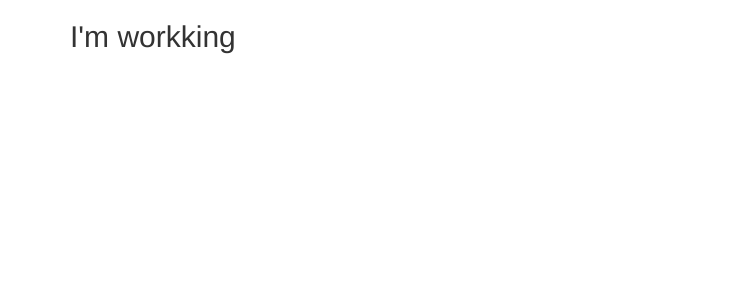
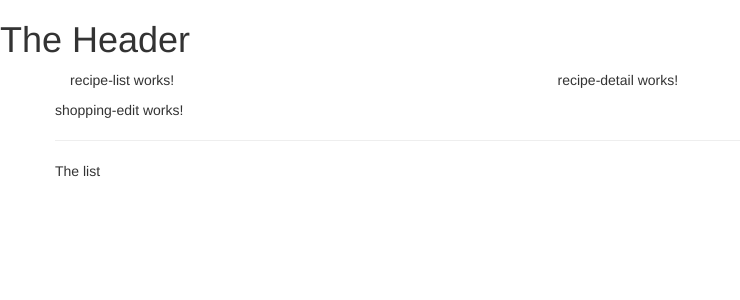
Before and after one commit to igorvinnicius/angular-recipe-book, an Angular app: page / in a window 1280 px wide. Shown: the top 300 px of the page, without its empty margins (0-740 px from the left). Built offline with nearby package versions, Linux system fonts and the light colour scheme.

Commit message:
using the components

```diff
--- a/src/app/app.component.html
+++ b/src/app/app.component.html
@@ -2,7 +2,8 @@
 <div class="container">
   <div class="row">
     <div class="col-md-12">
-      <h2>I'm workking</h2>
+      <app-recipes></app-recipes>
+      <app-shopping-list></app-shopping-list>
     </div>
   </div>
 </div>
--- a/src/app/header/header.component.html
+++ b/src/app/header/header.component.html
@@ -0,0 +1 @@
+<h1>The Header</h1>
--- a/src/app/recipes/recipes.component.html
+++ b/src/app/recipes/recipes.component.html
@@ -1 +1,8 @@
-<p>recipes works!</p>
+<div class="row">
+    <div class="col-md-5">
+        <app-recipe-list></app-recipe-list>
+    </div>
+    <div class="col-md-7">
+        <app-recipe-detail></app-recipe-detail>
+    </div>
+</div>
--- a/src/app/shopping-list/shopping-list.component.html
+++ b/src/app/shopping-list/shopping-list.component.html
@@ -1 +1,5 @@
-<p>shopping-list works!</p>
+<div class="row">
+    <app-shopping-edit></app-shopping-edit>
+    <hr/>
+    <p>The list</p>
+</div>
```
